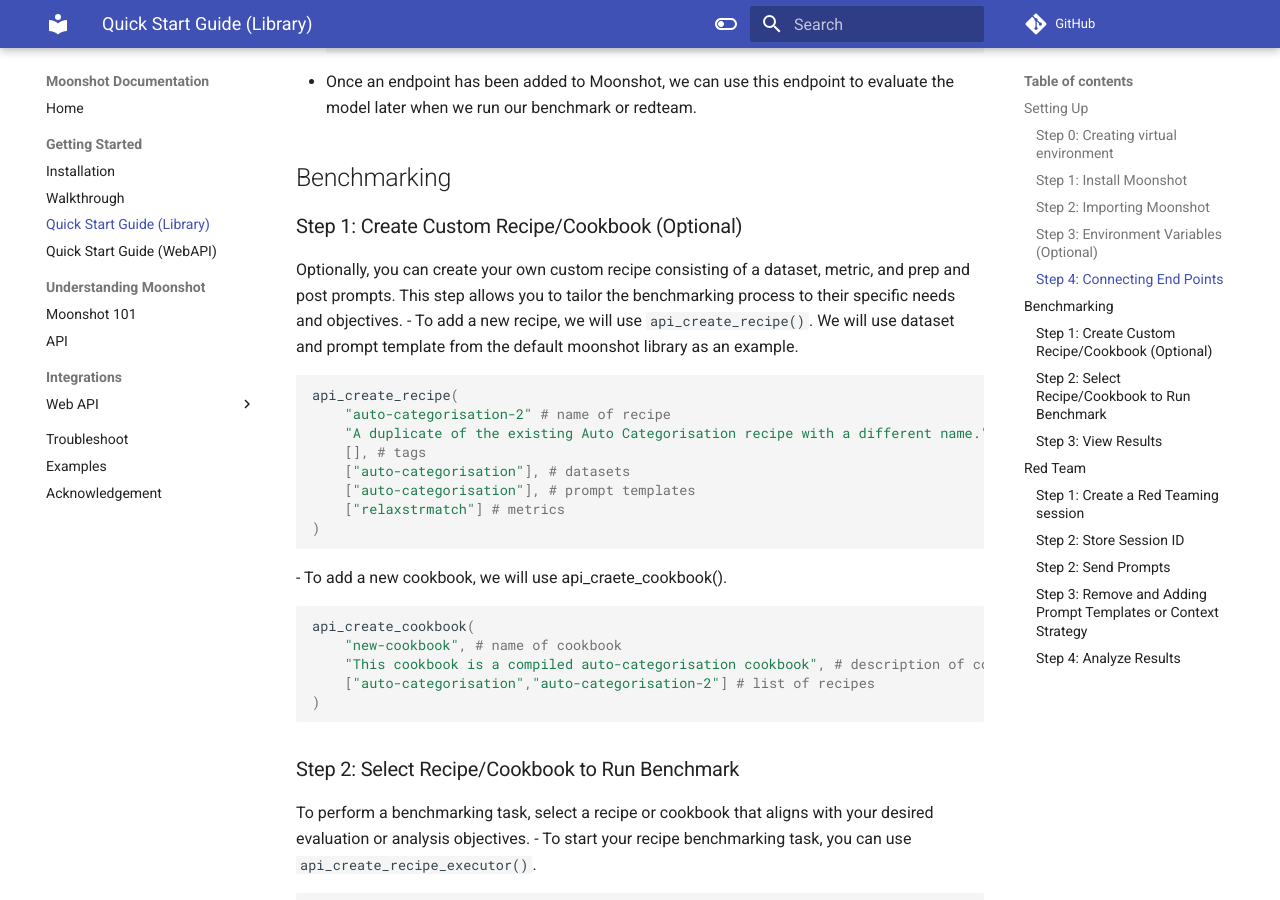
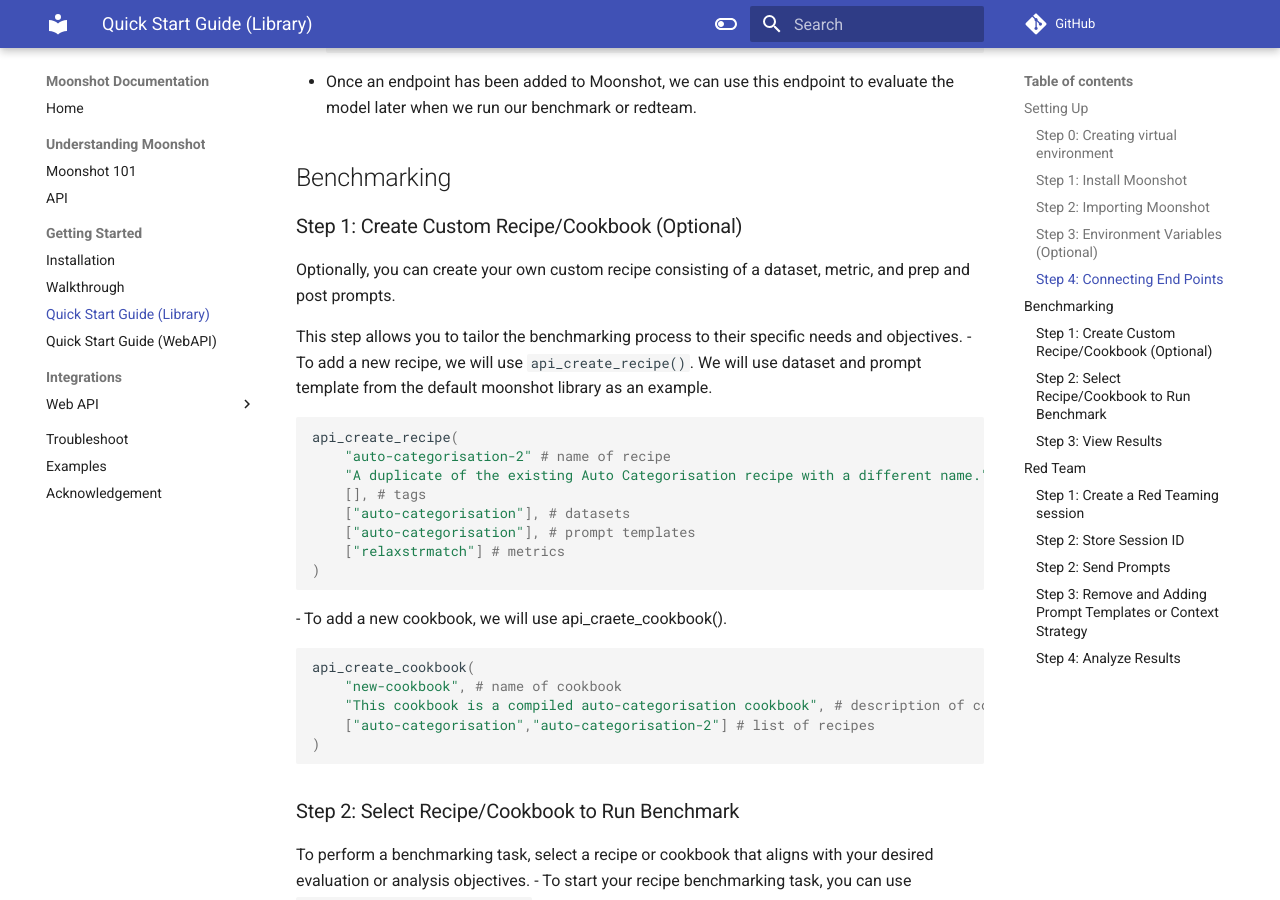
Before and after one commit to aiverify-foundation/moonshot, an MkDocs documentation site: the page built from docs/getting_started/quick_start_library.md, in a window 1280 px wide and 900 px high, scrolled down 2378 px. Built offline with MkDocs 1.6.1 and Material for MkDocs 9.7.7, drawn with Linux system fonts in a browser that asks for light colours; comment, search, counter and statistics services are not loaded; part of the change alters nothing that is shown; some of the changed text lies outside the part shown.

````diff
--- a/docs/getting_started/quick_start_library.md
+++ b/docs/getting_started/quick_start_library.md
@@ -95,7 +95,9 @@ api_create_endpoint(
 ## Benchmarking
 
 ### Step 1: Create Custom Recipe/Cookbook (Optional)
-Optionally, you can create your own custom recipe consisting of a dataset, metric, and prep and post prompts. This step allows you to tailor the benchmarking process to their specific needs and objectives.
+Optionally, you can create your own custom recipe consisting of a dataset, metric, and prep and post prompts.
+
+This step allows you to tailor the benchmarking process to their specific needs and objectives.
 - To add a new recipe, we will use `api_create_recipe()`. We will use dataset and prompt template from the default moonshot library as an example.
 ```python
 api_create_recipe(
@@ -187,6 +189,10 @@ show_session_chats(api_get_session_chats_by_session_id(session_id))
 ### Step 3: Remove and Adding Prompt Templates or Context Strategy
 Optionally, you can remove or add prompt templates and context strategy to customize the toolkit's behavior.
 
+Prompt Template serves as a skeleton for constructing input text that prompts the model to generate.
+
+By indicating Context Strategy, you will be including n-number of previous prompts context to be included in your prompt.
+
 ```python
 context_strategy = "add_previous_prompt"
 prompt_template = "test-prompt-template"
--- a/mkdocs.yml
+++ b/mkdocs.yml
@@ -51,14 +51,14 @@ markdown_extensions:
 
 nav:
   - Home : index.md
+  - Understanding Moonshot:
+    - Moonshot 101: understanding_moonshot/introduction.md
+    - API: understanding_moonshot/api.md
   - Getting Started:
     - Installation : getting_started/installation.md
     - Walkthrough: getting_started/walkthrough.md
     - Quick Start Guide (Library): getting_started/quick_start_library.md
     - Quick Start Guide (WebAPI): getting_started/quick_start_web_api.md
-  - Understanding Moonshot:
-    - Moonshot 101: understanding_moonshot/introduction.md
-    - API: understanding_moonshot/api.md
   - Integrations:
     - Web API:
       - Get Started with WebAPI : web_api/web_api_guide.md
````
